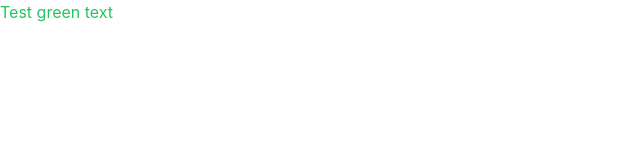
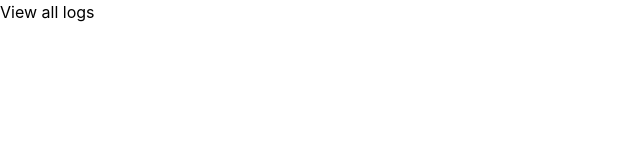
Before and after one commit to mtjack/nextjs-reflective-log, a Next.js app in the folder reflective-log/: page / in a window 1280 px wide. Shown: the top 160 px of the page, without its empty margins (0-640 px from the left). Built offline with nearby package versions, Linux system fonts and the light colour scheme.

Commit message:
added content for single post

```diff
--- a/reflective-log/package.json
+++ b/reflective-log/package.json
@@ -10,6 +10,7 @@
   },
   "dependencies": {
     "@apollo/client": "^3.6.9",
+    "@contentful/rich-text-react-renderer": "^15.12.1",
     "autoprefixer": "^10.4.8",
     "contentful": "^9.1.33",
     "graphql": "^16.5.0",
--- a/reflective-log/pages/index.js
+++ b/reflective-log/pages/index.js
@@ -1,6 +1,9 @@
+import Link from "next/link";
 
 export default function Home() {
   return (
-    <p className="text-green-500">Test green text</p>
+    <Link href={"/logs/all-logs"}>
+      <a>View all logs</a>
+    </Link>
   )
 }
--- a/reflective-log/pages/logs/[slug].js
+++ b/reflective-log/pages/logs/[slug].js
@@ -1,6 +1,8 @@
 import { client } from "../../api/client";
 import PostDate from "../../components/post-date";
 import { gql } from "@apollo/client";
+import Link from "next/dist/client/link";
+import { documentToReactComponents } from "@contentful/rich-text-react-renderer"
 
 export async function getStaticPaths() {
 	const { data } = await client.query({
@@ -53,9 +55,23 @@ export async function getStaticProps({ params }) {
 export default function singleEntry({ singleEntry }) {
 	return (
 		<div>
-			<p>This is a single post</p>
+			<h1>{singleEntry.name}</h1>
 
 			<PostDate date={singleEntry.date} />
+
+			<ul>
+				{singleEntry.tags.map((tag) => (
+					<li>{tag}</li>
+				))}
+			</ul>
+
+			<div>
+				{documentToReactComponents(singleEntry.content.json)}
+			</div>
+
+			<Link href={"/logs/all-logs"}>
+				<a>Back to all logs</a>
+			</Link>
 		</div>
 	)
 }
```
Also changed, not shown: 2 other files (tests, documents, lock files or other folders).
